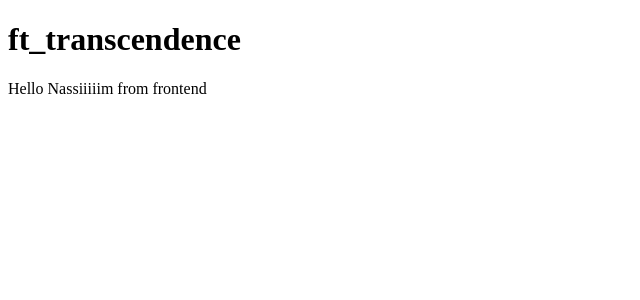
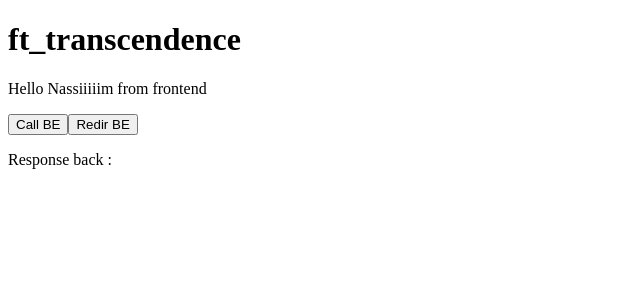
Before and after one commit to team-Segfault-Society-42/Ft_transcendence, a React app in the folder frontend/: page / in a window 1280 px wide. Shown: the top 300 px of the page, without its empty margins (0-640 px from the left). Built offline with nearby package versions, Linux system fonts and the light colour scheme; the HTML template or start-up script is replaced by a standard one.

Commit message:
**feat** : add fetch and redirect buttons to test backend connection

```diff
--- a/frontend/src/pages/Home.tsx
+++ b/frontend/src/pages/Home.tsx
@@ -1,6 +1,33 @@
+import { useState } from 'react'
+
 export default function Home() {
+	const [data, setData] = useState("");
+	const url = "/api/hello";
+
+	async function getResponse() {
+		try {
+			const response = await fetch(url);
+			if (!response.ok) {
+				throw new Error("Nothing to see !")
+			}
+			const res = await response.text();
+			setData(res);
+			console.log("Succes:", res);
+		}
+		catch (error: any) {
+			setData("Error : " + error.message)
+		}
+	}
+
+	function redir() {
+		window.location.href = url;
+	}
+
 	return <main>
 		<h1>ft_transcendence</h1>
 		<p>Hello Nassiiiiim from frontend</p>
+		<button type="button" onClick={getResponse}> Call BE </button>
+		<button type="button" onClick={redir} > Redir BE </button>
+		<p> Response back : {data} </p>
 	</main>
 }
```
